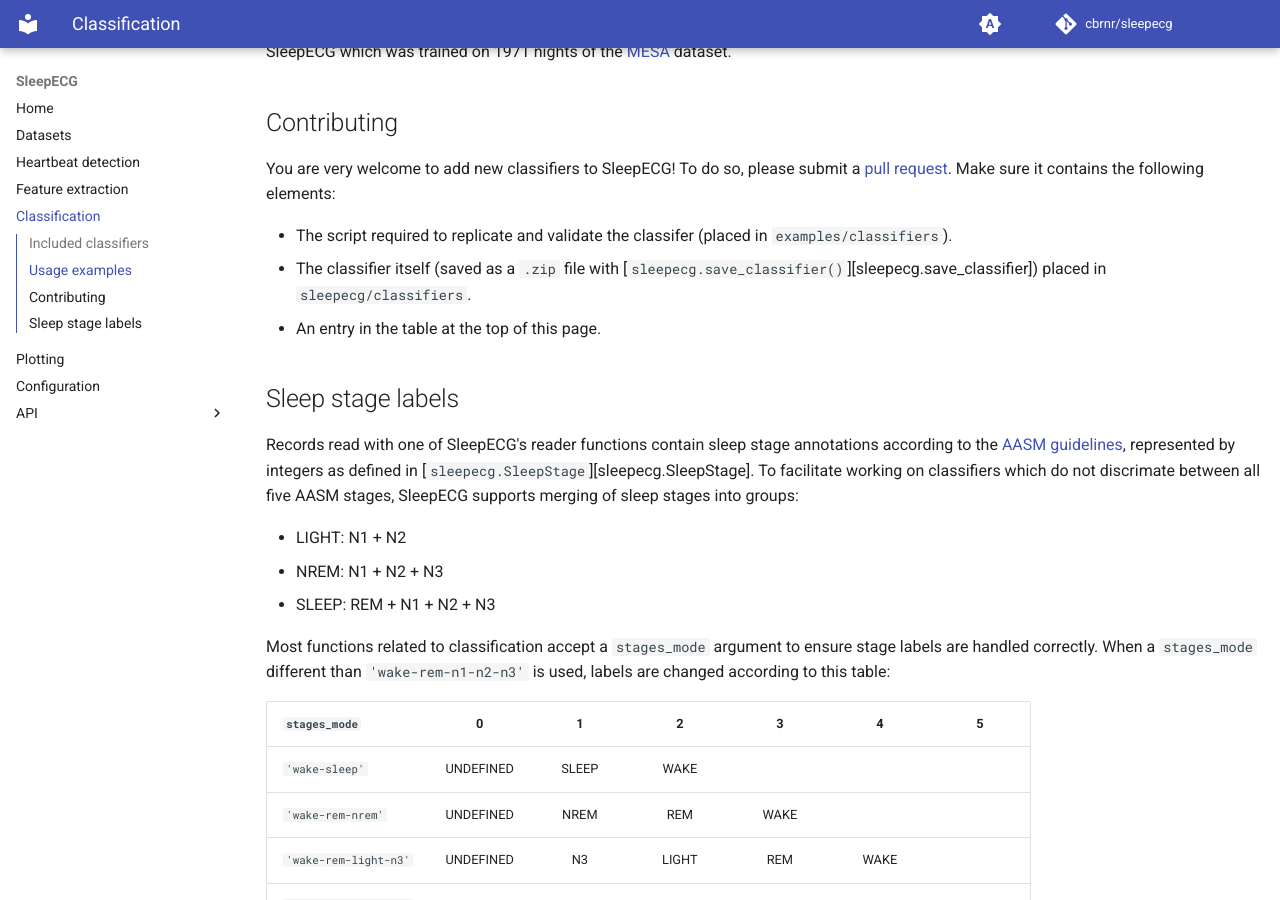
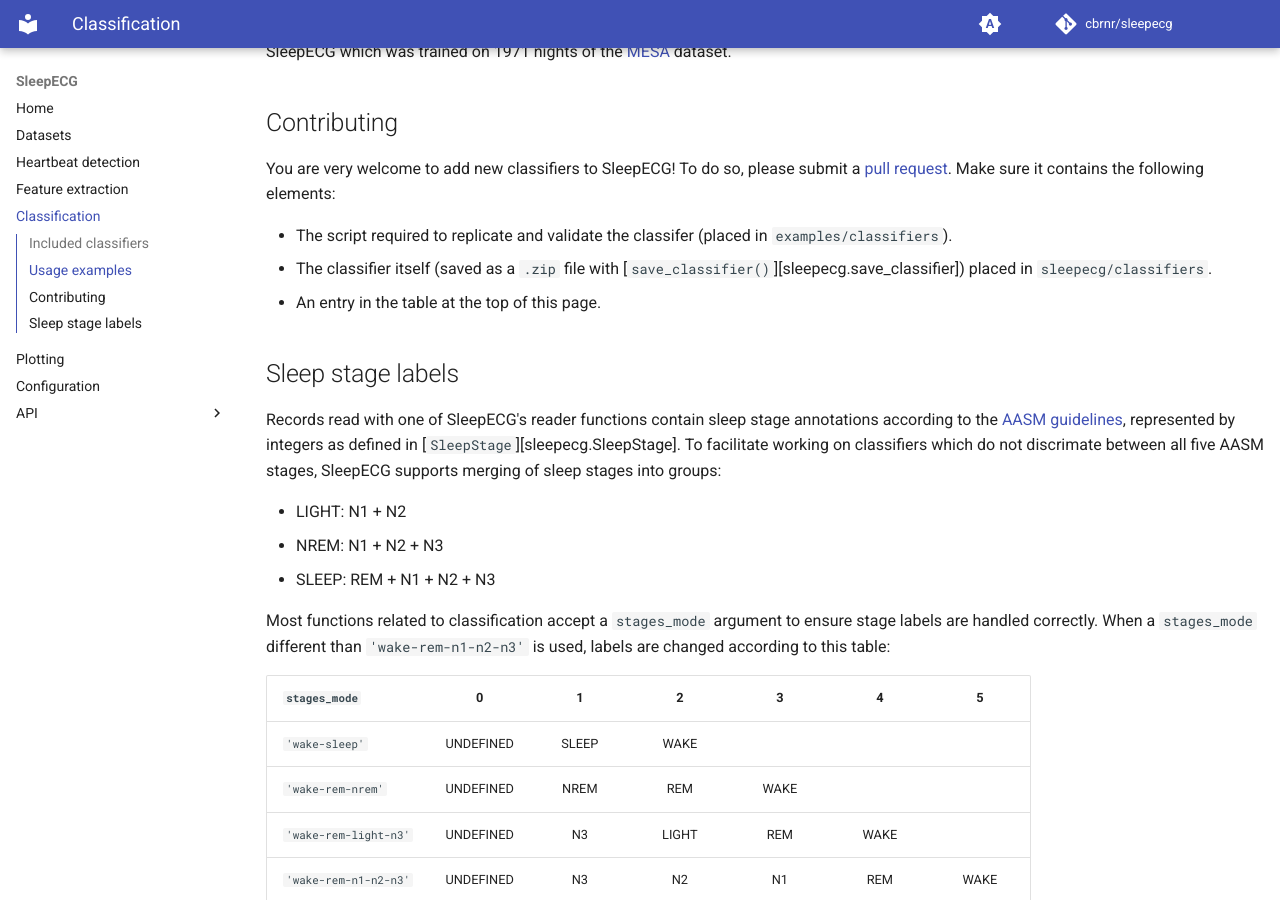
Before and after one commit to cbrnr/sleepecg, an MkDocs documentation site: the page built from docs/classification.md, in a window 1280 px wide and 900 px high, scrolled down 1028 px. Built offline with MkDocs 1.6.1 and Material for MkDocs 9.7.7, drawn with Linux system fonts in a browser that asks for light colours; comment, search, counter and statistics services are not loaded.

```diff
--- a/docs/classification.md
+++ b/docs/classification.md
@@ -29,12 +29,12 @@
 Make sure it contains the following elements:
 
 - The script required to replicate and validate the classifer (placed in `examples/classifiers`).
-- The classifier itself (saved as a `.zip` file with [`sleepecg.save_classifier()`][sleepecg.save_classifier]) placed in `sleepecg/classifiers`.
+- The classifier itself (saved as a `.zip` file with [`save_classifier()`][sleepecg.save_classifier]) placed in `sleepecg/classifiers`.
 - An entry in the table at the top of this page.
 
 
 ## Sleep stage labels
-Records read with one of SleepECG's reader functions contain sleep stage annotations according to the [AASM guidelines](https://www.sleep.pitt.edu/wp-content/uploads/2020/03/The-AASM-Manual-for-Scoring-of-Sleep-and-Associated-Events-2007-.pdf), represented by integers as defined in [`sleepecg.SleepStage`][sleepecg.SleepStage].
+Records read with one of SleepECG's reader functions contain sleep stage annotations according to the [AASM guidelines](https://www.sleep.pitt.edu/wp-content/uploads/2020/03/The-AASM-Manual-for-Scoring-of-Sleep-and-Associated-Events-2007-.pdf), represented by integers as defined in [`SleepStage`][sleepecg.SleepStage].
 To facilitate working on classifiers which do not discrimate between all five AASM stages, SleepECG supports merging of sleep stages into groups:
 
 - LIGHT: N1 + N2
```
Also changed, not shown: docs/configuration.md (+3 -3 lines), docs/datasets.md (+6 -6 lines), docs/feature_extraction.md (+0 -2 lines), docs/heartbeat_detection.md (+1 -1 lines).
